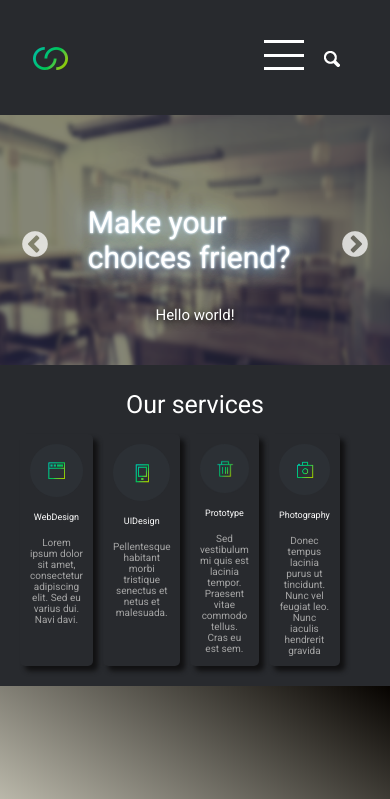
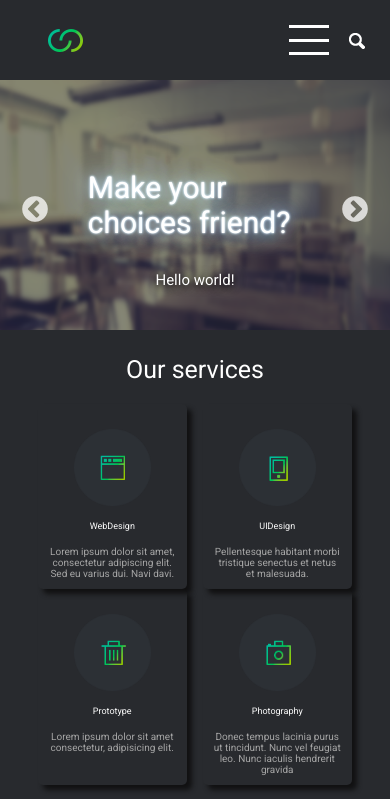
Before and after one commit to brolo1313/MyParalels, a website: page src/index.html in a window 390 px wide. Shown: the top 799 px of the page. Drawn offline with nearby package versions, Linux system fonts and the light colour scheme; files whose address does not match are found by name.

Commit message:
tabs update responsive,footer update

```diff
--- a/src/index.html
+++ b/src/index.html
@@ -20,16 +20,15 @@
     <header class="header" id="header">
     	<div class="wrapper">
             <nav class="navbar ">
+               <div class="nav__wrapper"></div>
                 <div class="logo-box">
                     <a href="#header">
                         <img src="img/Logo.png" alt=""  >
-
                     </a>
                     <a href="#header">
                          <h1 class="logo-text animate__animated animate__bounce ">Parallels
                         </h1>
                     </a>
-
 
                 </div>
                 <div class="nav-box">
@@ -124,8 +123,11 @@
                     <div class="card-img">
                         <img src="img/services3.png" alt="">
                     </div>
+
                         <h5>Prototype</h5>
-                    <p>Sed vestibulum mi quis est lacinia tempor. Praesent vitae commodo tellus. Cras eu est sem. </p>
+                        <p>Lorem ipsum dolor sit amet consectetur, adipisicing elit. </p>
+
+
                 </div>
                 <div class="block-service animate__animated animate__backInRight animate__slow" >
                     <div class="turn__over">-20%</div>
@@ -284,11 +286,15 @@
         </div>
         <!-- //SECOND TAB -->
         <div class="tabs-content" id="tab_2">
+           <p>
             Lorem ipsum dolor sit amet, consectetur adipisicing elit. Excepturi autem nihil dolor neque, similique distinctio fugit impedit odio praesentium a, error incidunt unde. Corporis, porro doloremque quis quos voluptas nemo.
             Autem pariatur nulla ex quidem sapiente odio suscipit qui et libero dolorem eius recusandae assumenda ad culpa, aliquid alias repellendus labore corrupti neque consequuntur minus. Adipisci dolores rem nobis recusandae?
             Praesentium dolor, autem omnis totam doloribus repellat corrupti iure unde alias nobis excepturi nesciunt explicabo expedita blanditiis, laudantium dolore voluptatum impedit asperiores! Culpa facilis quaerat aperiam corporis hic commodi voluptates!
             Nam voluptatibus est consequuntur, eligendi impedit consectetur eius repudiandae non commodi perspiciatis? Voluptate ullam ut molestiae voluptas, explicabo accusantium, dolores at repudiandae, necessitatibus quae sunt harum earum recusandae. Totam, vitae!
             Accusantium culpa rem voluptas error quas officiis dolore quaerat modi itaque excepturi, cumque, perferendis repudiandae! Sed, quia ipsa. Temporibus iste porro fugit. Debitis facilis laudantium tempore. Aliquid magnam deleniti enim.
+           </p>
+
+
         </div>
         <!-- THITD TAB -->
         <div class="tabs-content" id="tab_3">
@@ -696,17 +702,14 @@
                             Parallels
                         </h1>
                     </div> -->
-                     <div class="logo-box">
+                <div class="logo-box__footer">
                     <a href="#header">
-                        <img src="img/Logo.png" alt=""  >
-
+                        <img src="img/Logo.png" alt="">
                     </a>
                     <a href="#header">
                          <h1 class="logo-text ">Parallels
                         </h1>
                     </a>
-
-
                 </div>
                 <div class="site-contact" id="contact">
                     <p><a href="tel:+79998887766">+7(999)888-77-66</a></p>
--- a/src/scss/components/_footer.scss
+++ b/src/scss/components/_footer.scss
@@ -147,23 +147,26 @@ li>p>a:hover{
     }
     @media (min-width: 320px) and (max-width: 568px){
         margin: 0 auto;
-        width: 70%;
+        width: 100%;
         padding-top: 30px;
-    padding-bottom: 30px;
+        padding-bottom: 30px;
+
 
     }
 
 }
-.logo-box{
-    @media (min-width: 320px) and (max-width: 568px){
-        margin-left: -15px;
-    }
+.logo-box__footer{
+
+        margin-left: 50px;
+        display: flex;
+        align-items: center;
+
 }
 
 .site-contact{
    display: flex;
    justify-content: flex-end;
-   margin: 0 auto;
+   margin: 0 45px 0 auto;
    gap: 2.2em;
    @media (min-width: 777px) and (max-width: 1124px) {
 
--- a/src/scss/components/_header.scss
+++ b/src/scss/components/_header.scss
@@ -41,12 +41,12 @@ body{
 	margin: auto;
 	margin-left: 50px;
 	cursor: pointer;
-	@media (min-width: 320px) and (max-width: 1124px){
+	// @media (min-width: 320px) and (max-width: 1124px){
 
-	}
-	@media (min-width: 320px) and (max-width: 863px){
-		margin-right: 50px;
-	}
+	// }
+	// @media (min-width: 320px) and (max-width: 863px){
+
+	// }
 	@media (min-width: 320px) and (max-width: 568px){
 		margin-left: 0;
 	}
@@ -101,7 +101,7 @@ body{
 	@media (min-width: 320px) and (max-width: 1124px) {
 
 		display: flex;
-		margin: 40px 0px 0px 0px;
+		margin: 25px 0px 0px 0px;
 
 
 	}
@@ -126,11 +126,11 @@ body{
 
 .navbar{
 	width: 100%;
-	height: 115px;
+	height: 80px;
 	display: flex;
 	justify-content: space-between;
 	background-color: #282a2e;
-	line-height: 115px;
+	line-height: 80px;
 	box-sizing: border-box;
 
 }
@@ -147,13 +147,13 @@ body{
 	color: #c6c6c7;
 	width: 40px;
 	height: 40px;
-	margin-right: 130px;
+	margin-right: 60px;
 	margin-left: 20px;
 	@media (min-width: 569px) and (max-width: 1124px){
 		margin-right: 50px;
 }
 	@media (min-width: 320px) and (max-width: 568px){
-		margin-right: 50px;
+		margin-right: 25px;
 	}
 
 }
--- a/src/scss/components/_our-service.scss
+++ b/src/scss/components/_our-service.scss
@@ -35,12 +35,17 @@ h5{
 	color: #a5a5a5;
 	text-align: center;
 	margin-top: 15px;
-	@media (min-width: 777px) and (max-width: 1124px){
+
+
+
+	@media (min-width: 569px) and (max-width: 1124px){
 		font-size: 16px;
+		word-wrap: break-word;
 
 	}
-	@media (min-width: 320px) and (max-width: 568px){
+	@media (min-width: 320px) and (max-width: 569px){
 		font-size: 10px;
+		word-wrap: break-word;
 	}
 }
 
@@ -73,7 +78,9 @@ h5{
 	}
 	@media (min-width: 320px) and (max-width: 568px){
 		margin: 0 auto;
-		padding: 15px 50px 20px 20px;
+		padding:  20px 30px 20px 30px;
+		column-gap: 0px;
+		flex-wrap: wrap;
 	}
 }
 
@@ -99,6 +106,7 @@ h5{
 	@media (min-width: 320px) and (max-width: 568px){
 		margin: 0 auto;
 		padding: 10px;
+		width: 45%;
 	}
 
 
@@ -118,6 +126,7 @@ h5{
     padding:25px 5px 0 5px;
 	border-radius: 5px;
 
+	word-wrap: break-word;
 
 	transition: background .55s ;
 
@@ -156,6 +165,14 @@ h5{
 
 .card-img{
 	margin-bottom: 15px;
+	text-align: center;
+
+	@media (min-width: 320px) and (max-width: 568px){
+		width: 60%;
+    	margin: 15px auto 15px auto;
+
+	}
+
 
 }
 
--- a/src/scss/components/_tabs-portfolio.scss
+++ b/src/scss/components/_tabs-portfolio.scss
@@ -79,7 +79,7 @@
 
 
 	grid-template-columns: repeat(auto-fit, minmax(200px, 1fr)) ;
-	grid-template-rows: 200px 200px;
+
    	grid-gap: 15px;
 	margin-left: 130px;
 	margin-right: 130px;
```
Also changed, not shown: src/css/all.css. Lines whose indentation alone changed are shown as unchanged.
